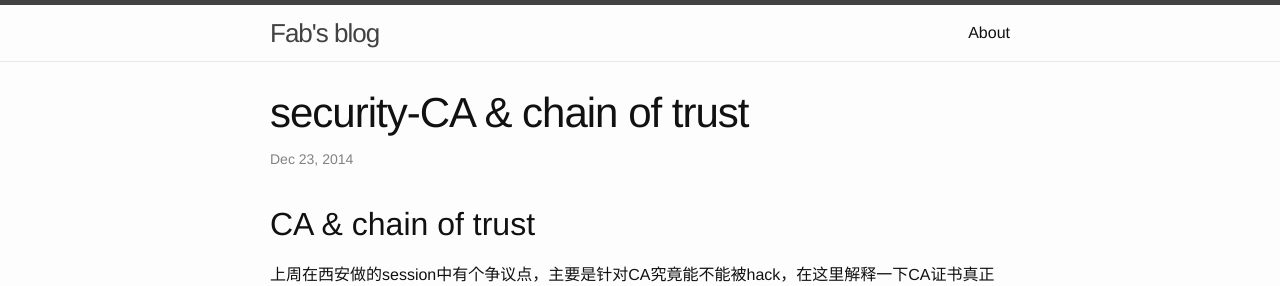
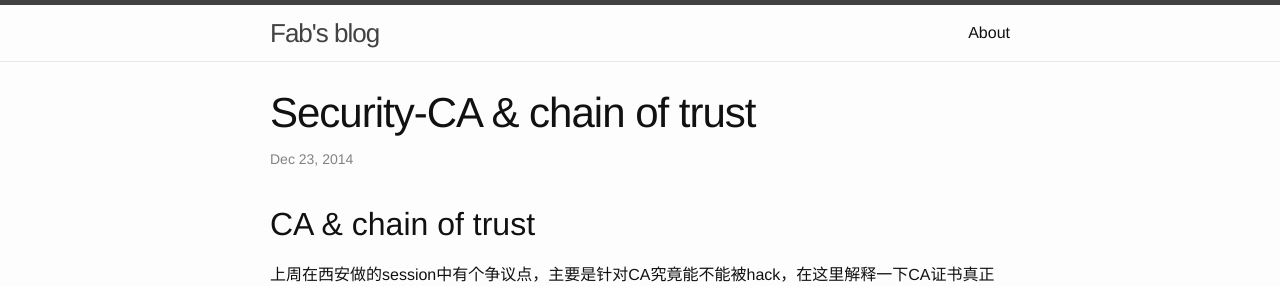
Before and after one commit to tcz001/tcz001.github.io, a Jekyll site: the page built from _posts/2014-12-23-security-ca-chain-of-trust.md, in a window 1280 px wide. Shown: the top 286 px of the page. Built offline with Jekyll 4.4.1, drawn with Linux system fonts in a browser that asks for light colours; part of the change alters nothing that is shown.

```diff
--- a/_posts/2014-12-23-security-ca-chain-of-trust.md
+++ b/_posts/2014-12-23-security-ca-chain-of-trust.md
@@ -1,9 +1,12 @@
 ---
 published: true
-title: "security-CA & chain of trust"
-categories: "security"
+title: "Security-CA & chain of trust"
+categories: security
 layout: post
+splash: ""
+tags: null
 ---
+
 
 ## CA & chain of trust
 
```
